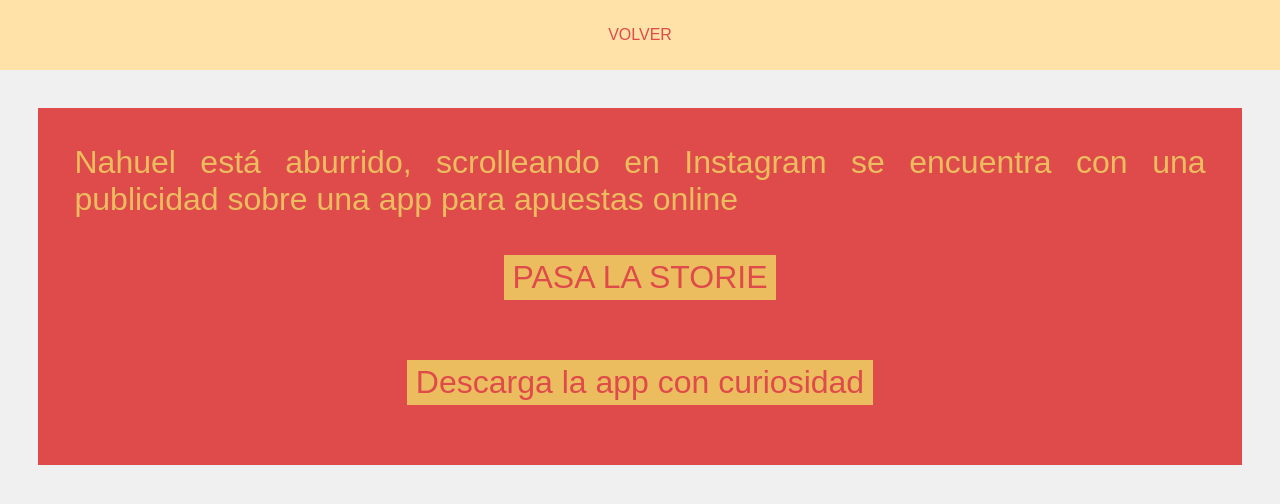
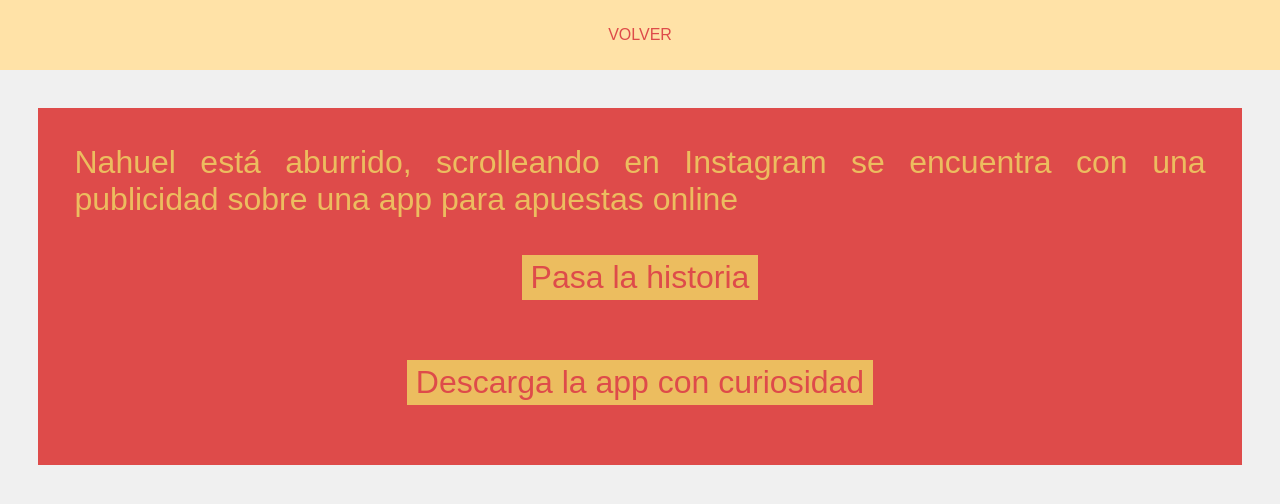
Before and after one commit to Agustina-Soglia/Conciencia-en-Juego, a plain HTML site: page card1.html in a window 1280 px wide. Drawn offline with Linux system fonts and the light colour scheme.

Commit message:
Update card1.html

```diff
--- a/card1.html
+++ b/card1.html
@@ -19,7 +19,7 @@
         Nahuel está aburrido, scrolleando en Instagram se encuentra con una publicidad sobre una app para apuestas online
        </p>
        <div class="button-container">
-        <button onclick="location.href='card2.html'" class="buton_idea"> PASA LA STORIE</button>
+        <button onclick="location.href='card2.html'" class="buton_idea"> Pasa la historia</button>
         </div>
         <div class="button-container">
             <button onclick="location.href='card3.html'" class="buton_idea">Descarga la app con curiosidad</button>
```
